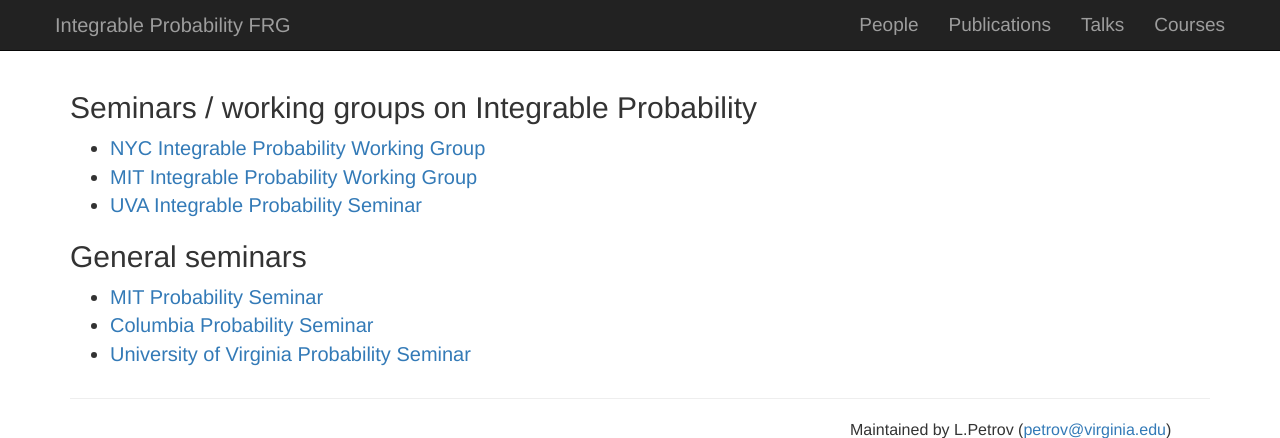
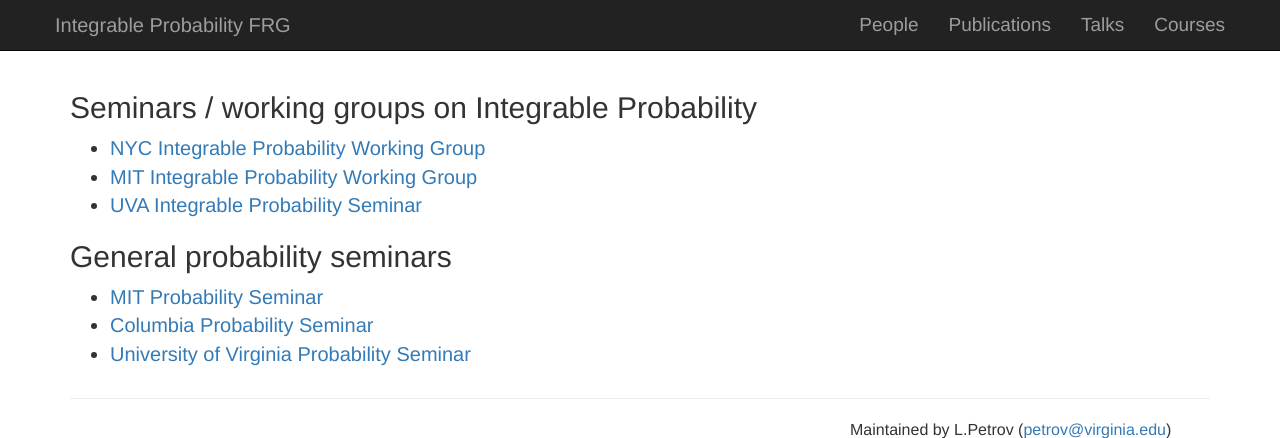
Before and after one commit to int-prob/int-prob-code, a Jekyll site: the page built from courses.md, in a window 1280 px wide, cut to the strip 0-438 px from the top of the page. Built offline with Jekyll 4.4.1, drawn with Linux system fonts in a browser that asks for light colours.

Commit message:
Added google calendar

```diff
--- a/courses.md
+++ b/courses.md
@@ -11,7 +11,7 @@
 - [MIT Integrable Probability Working Group](https://math.mit.edu/seminars/intprob/)
 - [UVA Integrable Probability Seminar](http://faculty.virginia.edu/petrov/integrable_seminar/)
 
-## General seminars
+## General probability seminars
 
 - [MIT Probability Seminar](http://math.mit.edu/seminars/probability/)
 - [Columbia Probability Seminar](http://www.math.columbia.edu/department/probability/seminar/hp.html)
--- a/index.html
+++ b/index.html
@@ -12,4 +12,8 @@
 
     {% include PIs.html %}
   </div>
+  <div class="col-md-7">
+    <h3>Upcoming Events</h3>
+    <iframe src="https://calendar.google.com/calendar/embed?showTitle=0&amp;showNav=0&amp;showDate=0&amp;showPrint=0&amp;showCalendars=0&amp;mode=AGENDA&amp;height=600&amp;wkst=2&amp;bgcolor=%23ffffff&amp;src=mls9vssib1s3gvtqkbs76s1s5s%40group.calendar.google.com&amp;color=%23711616&amp;ctz=America%2FNew_York" width="95%" height="600" frameborder="0" scrolling="no"></iframe>
+  </div>
 </div>
```
